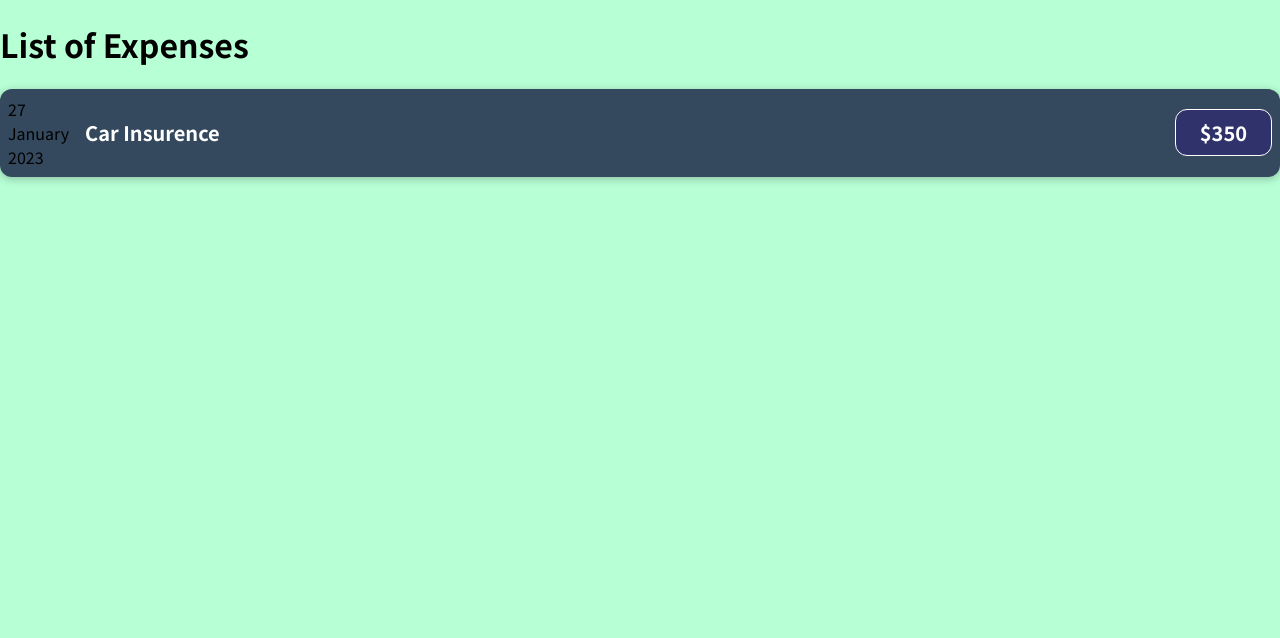
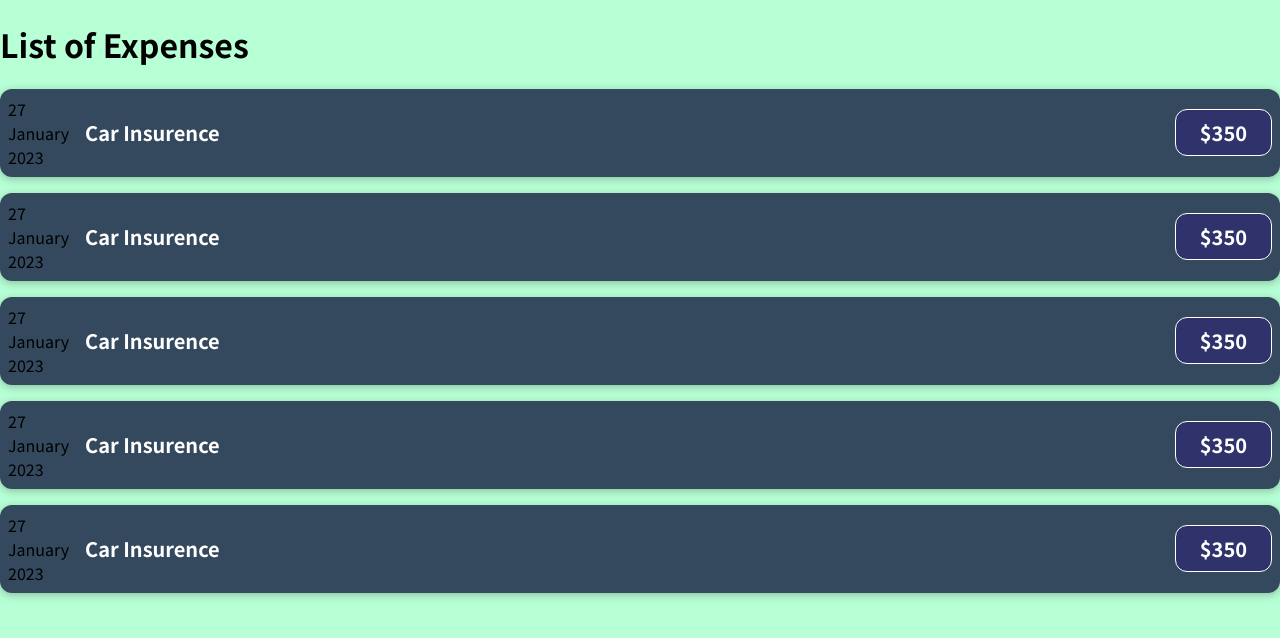
Before and after one commit to Harsh-Thanki/Expense_tracker_react, a JavaScript app: page / in a window 1280 px wide. Shown: the top 638 px of the page. Built offline with nearby package versions, Linux system fonts and the light colour scheme.

Commit message:
multiple ExpenseItem calls added.

```diff
--- a/src/App.js
+++ b/src/App.js
@@ -10,6 +10,10 @@ function App() {
     <div>
       <h1>List of Expenses</h1>
       <ExpenseItem date={expenseDate} title={expenseTitle} amount={expenseAmount}/>
+      <ExpenseItem date={expenseDate} title={expenseTitle} amount={expenseAmount}/>
+      <ExpenseItem date={expenseDate} title={expenseTitle} amount={expenseAmount}/>
+      <ExpenseItem date={expenseDate} title={expenseTitle} amount={expenseAmount}/>
+      <ExpenseItem date={expenseDate} title={expenseTitle} amount={expenseAmount}/>
     </div>
   );
 }
```
